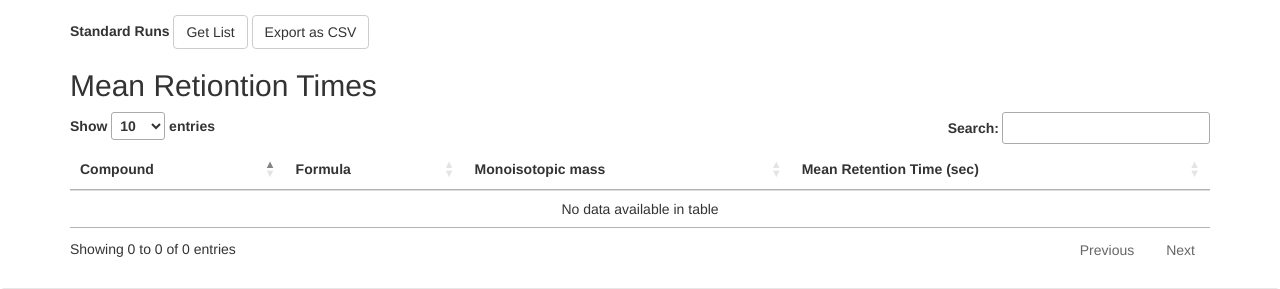
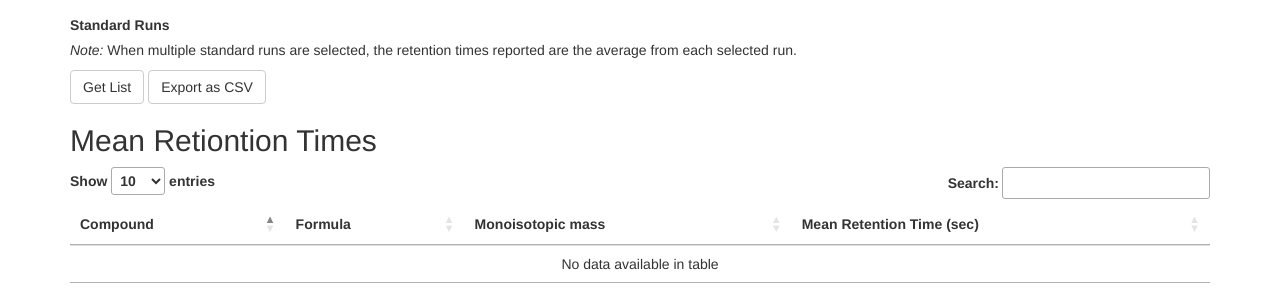
Before and after one commit to lparsons/metabolite_database, a Flask app: template metabolite_database/templates/main/method.html in a window 1280 px wide. Shown: the part 194-483 px from the top of the page. Run offline with Flask 2, Linux system fonts and the light colour scheme; the template is opened without the code that fills it: values that come from a table or form of the project are taken from there, others are empty; parts of the project's set-up code (start-up, migrations or seed data) failed here and were passed over; some libraries are stand-ins or nearby versions.

Commit message:
Note regarding the averaging of standard runs
Fixes #3

```diff
--- a/metabolite_database/templates/main/method.html
+++ b/metabolite_database/templates/main/method.html
@@ -21,6 +21,8 @@
     {{ wtf.form_field(form.compoundlist) }}
 
     {{ form.standardruns.label }}
+    <p><em>Note: </em>When multiple standard runs are selected, the retention
+      times reported are the average from each selected run.</p>
     {% for error in form.standardruns.errors %}
       <span style="color: red;">[{{ error }}]</span>
     {% endfor %}
```
